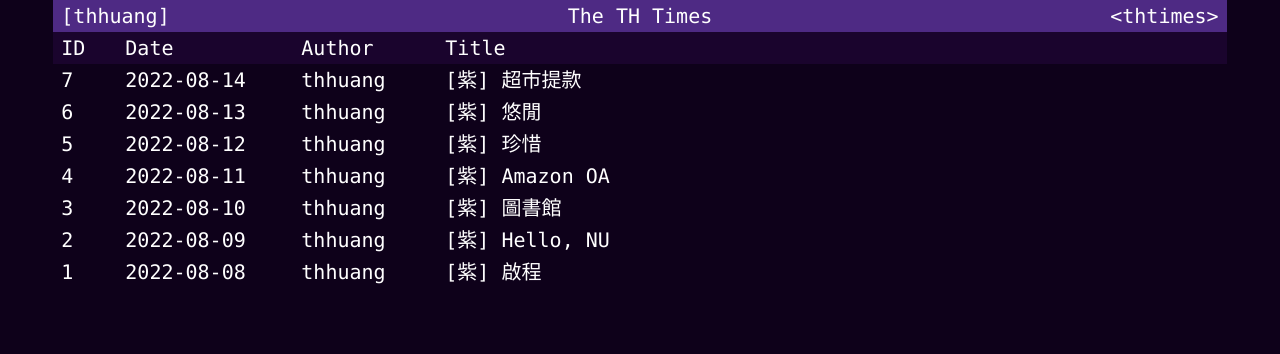
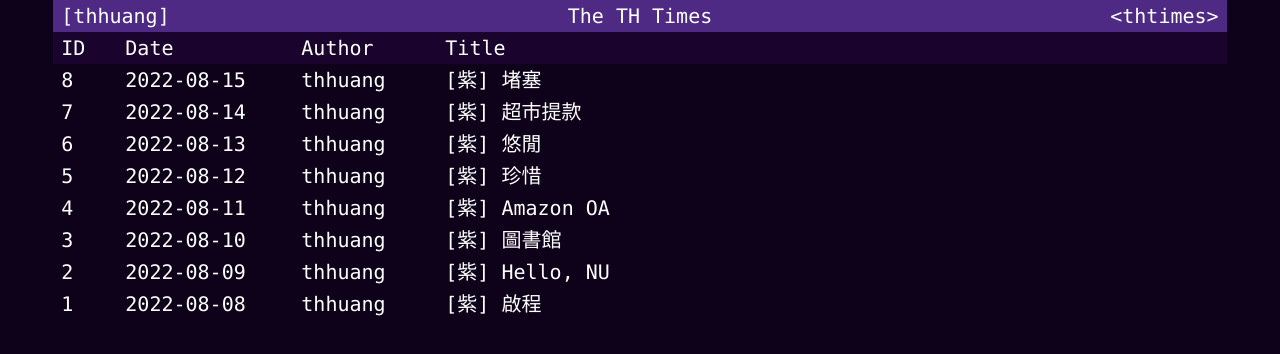
Before and after one commit to thhuang/thtimes, a React (Create React App) app: page / in a window 1280 px wide. Shown: the top 354 px of the page. Built offline with nearby package versions, Linux system fonts and the light colour scheme; the HTML template or start-up script is replaced by a standard one.

Commit message:
add article 8

```diff
--- a/src/assets/articles/7.json
+++ b/src/assets/articles/7.json
@@ -5,5 +5,5 @@
   "title": "超市提款",
   "tag": "紫",
   "time": "2022-08-14 22:44:20",
-  "content": "\n最近辦了BoA的帳戶，開始能用美國的金融卡買東西\n有時候到了超市刷卡時都會問要不要cash back\n後來查了才知道因為在美國有時候不容易找到提款機\n因此有些超市會提供購物時順便提款的服務，這個時候就不會收任何手續費\n超方便呀！\n原本還想說每一次都要走到鎮上唯一的一個提款機去領錢超不方便的\n現在就沒這個煩惱了～\n\n今天收到了Citadel的OA\n明天找個時間來解決它吧！\n也希望我能收到Amazon下一關的面試\n"
+  "content": "\n最近辦了BoA的帳戶，開始能用美國的金融卡買東西\n有時候到了超市刷卡時都會問要不要cashback\n後來查了才知道因為在美國有時候不容易找到提款機\n因此有些超市會提供購物時順便提款的服務，這個時候就不會收任何手續費\n超方便呀！\n原本還想說每一次都要走到鎮上唯一的一個提款機去領錢超不方便的\n現在就沒這個煩惱了～\n\n今天收到了Citadel的OA\n明天找個時間來解決它吧！\n也希望我能收到Amazon下一關的面試\n"
 }
--- /dev/null
+++ b/src/assets/articles/8.json
@@ -0,0 +1,9 @@
+{
+  "id": 8,
+  "date": "2022-08-15",
+  "author": "thhuang",
+  "title": "堵塞",
+  "tag": "紫",
+  "time": "2022-08-15 22:56:59",
+  "content": "\n發生了一件哀傷的事情，我廚房水槽堵塞了...\n來到美國以後發現了美好的絞碎機，他裝在水槽排水口和水管之間\n可以把廚餘們粉碎沖走\n\n今天在超市買了高麗菜回家\n很開心地把外面幾片剝掉後準備洗菜\n沒想到它們實在是太堅韌了，進絞碎機之後居然塞住了水管！\n現在水槽就像盆冷掉的蔬菜湯...\n不過該慶幸的是我都只有把蔬菜丟進去，味道不至於太恐怖\n剛剛還看了些影片研究到底該怎麼把它拆下來修\n不過不是自己的東西還是怕會弄壞，明天請人來修吧\n\n雖然如此，今天還是有些值得開心的事\nAmazon的OA通過了！！！\n接下來就是最後一關面試了，加油呀！\n"
+}
--- a/src/assets/articles/articles.js
+++ b/src/assets/articles/articles.js
@@ -1,6 +1,6 @@
 // import { faker } from '@faker-js/faker';
 const articles = [];
-for (let i = 1; i <= 7; ++i) {
+for (let i = 1; i <= 8; ++i) {
   articles.push(require('./' + i.toString() + '.json'));
 }
 
```
